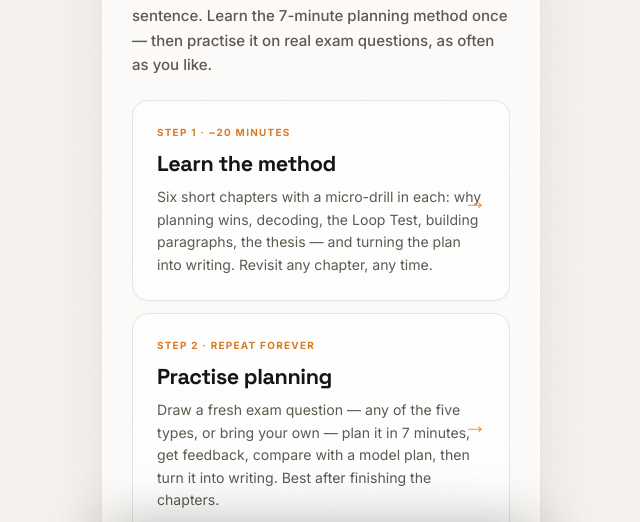
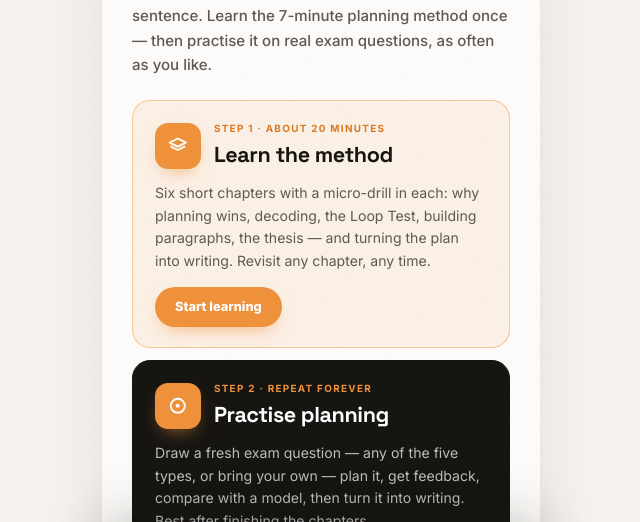
Before and after one commit to JDWhite2026/IELTS-PLANNING-APP, a website: page www/index.html in a window 1280 px wide. Both pictures are taken after a click on the button "Begin". Shown: the part 278-800 px from the top of the page, without its empty margins (319-959 px from the left). Drawn offline with Linux system fonts and the light colour scheme.

Commit message:
Decode chapter: animated boundary/decoy reveal, Loop-style explanation

```diff
--- a/www/index.html
+++ b/www/index.html
@@ -138,14 +138,22 @@
         .viewport-canvas.canvas-shift { animation: canvasShift 0.6s var(--glide) both; }
 
         /* ---------- Home doors ---------- */
-        .home-door { background: #ffffff; border: 1px solid var(--line); border-radius: 16px; padding: 24px; cursor: pointer; text-align: left; margin-bottom: 12px; transition: all 0.2s var(--spring); box-shadow: 0 2px 8px -4px rgba(23,21,18,0.07); position: relative; overflow: hidden; animation: zoomFocus 0.7s var(--glide) both; }
+        .home-door { border-radius: 18px; padding: 20px 22px; cursor: pointer; text-align: left; margin-bottom: 12px; transition: all 0.2s var(--spring); position: relative; overflow: hidden; animation: zoomFocus 0.7s var(--glide) both; }
         .home-door:nth-child(2) { animation-delay: 0.12s; }
-        .home-door:hover { border-color: var(--brand-orange); transform: translateY(-3px); box-shadow: 0 16px 34px -16px rgba(240,146,59,0.55); }
+        .home-door:hover { transform: translateY(-3px); box-shadow: 0 16px 34px -16px rgba(240,146,59,0.55); }
         .home-door:active { transform: scale(0.99); }
-        .home-door .door-kicker { font-family: var(--font-display); font-size: 0.62rem; font-weight: 700; text-transform: uppercase; letter-spacing: 0.13em; color: var(--brand-orange-deep); display: block; margin-bottom: 8px; }
-        .home-door h4 { font-family: var(--font-serif); font-size: 1.35rem; font-weight: 700; margin: 0 0 6px 0; letter-spacing: -0.02em; }
-        .home-door p { margin: 0; font-size: 0.88rem; color: var(--text-secondary); line-height: 1.6; }
-        .home-door .door-arrow { position: absolute; right: 22px; top: 50%; transform: translateY(-50%); font-family: var(--font-serif); font-size: 1.5rem; color: var(--brand-orange); }
+        .home-door .hd-top { display: flex; align-items: center; gap: 13px; margin-bottom: 11px; }
+        .home-door .hd-ico { width: 46px; height: 46px; border-radius: 13px; background: var(--brand-orange); color: #fff; display: flex; align-items: center; justify-content: center; font-size: 1.35rem; flex-shrink: 0; box-shadow: 0 8px 18px -8px rgba(240,146,59,0.7); }
+        .home-door .door-kicker { font-family: var(--font-display); font-size: 0.62rem; font-weight: 700; text-transform: uppercase; letter-spacing: 0.13em; color: var(--brand-orange-deep); display: block; margin-bottom: 3px; }
+        .home-door h4 { font-family: var(--font-serif); font-size: 1.35rem; font-weight: 700; margin: 0; letter-spacing: -0.02em; }
+        .home-door p { margin: 0 0 15px 0; font-size: 0.88rem; color: var(--text-secondary); line-height: 1.6; }
+        .home-door .hd-cta { display: inline-block; font-family: var(--font-display); font-size: 0.8rem; font-weight: 800; color: #fff; background: var(--brand-orange); padding: 10px 20px; border-radius: 999px; box-shadow: 0 8px 18px -8px rgba(240,146,59,0.7); transition: background 0.2s ease; }
+        .home-door:hover .hd-cta { background: var(--brand-orange-deep); }
+        .door-learn { background: var(--brand-orange-wash); border: 1px solid rgba(240,146,59,0.45); }
+        .door-practise { background: var(--brand-black); border: 1px solid var(--brand-black); }
+        .door-practise h4 { color: #fff; }
+        .door-practise p { color: rgba(255,255,255,0.72); }
+        .door-practise .door-kicker { color: var(--brand-orange); }
 
         /* ---------- Reveal / theory ---------- */
         .focus-beat { animation: zoomFocus 0.85s var(--glide) both; margin-bottom: 11px; }
@@ -192,6 +200,12 @@
         .tap-card.tap-right { border-color: var(--brand-orange); background: var(--brand-orange-wash); color: var(--brand-orange-deep); font-weight: 700; animation: tapRight 0.5s var(--spring); pointer-events: none; }
         .tap-card.tap-wrong { animation: shakeQuick 0.4s ease; border-color: rgba(194,64,47,0.5); background: var(--color-error-light); color: var(--color-error); }
         .tap-card.tap-dim { opacity: 0.35; pointer-events: none; }
+
+        /* Decode chapter: the boundary and decoy light up in sequence */
+        @keyframes markBoundary { 0% { background: var(--paper-warm); color: var(--text-secondary); transform: scale(1); } 60% { transform: scale(1.14); } 100% { background: var(--brand-orange); color: #fff; transform: scale(1); } }
+        @keyframes markDecoy { 0% { background: var(--paper-warm); color: var(--text-secondary); transform: scale(1); } 60% { transform: scale(1.14); } 100% { background: var(--brand-black); color: #fff; transform: scale(1); } }
+        .tok-anim-boundary { display: inline-block; font-weight: 700; animation: markBoundary 0.7s var(--spring) 1.2s both; }
+        .tok-anim-decoy { display: inline-block; font-weight: 700; animation: markDecoy 0.7s var(--spring) 2.6s both; }
 
         .hl-red { background: #f9ded8; color: #9c3325; padding: 1px 7px; border-radius: 6px; font-weight: 700; }
         .hl-green { background: #ddeee3; color: #14532d; padding: 1px 7px; border-radius: 6px; font-weight: 700; }
@@ -1416,24 +1430,24 @@
                   expander(`What it costs if you miss it`,
                       stmt('Off-topic, however well written', `Write about schools when the question says <b>universities</b>, and those ideas are marked off-topic — the examiner cannot reward them, no matter how good the English is.`))
               ]); } },
-            { title: "Tap the boundary word", sub: "Find the fence in the example question.", wm: "02", showPrompt: false,
+            { title: "Watch the question give itself away", sub: "One word sets the limit. Another one pretends to.", wm: "02",
+              render(b, btn) {
+                  const sc = p.scope;
+                  b.innerHTML = `
+                      <div class="laser-prompt-frame" style="font-size:1.16rem; line-height:1.95;">${sc.before}<span class="text-word-token tok-anim-boundary">${sc.correctToken}</span>${sc.mid}<span class="text-word-token tok-anim-decoy">${sc.wrongToken}</span>${sc.after}</div>
+                      <div class="crit-legend" style="margin-top:2px; animation: zoomFocus 0.6s var(--glide) 3.4s both;"><span class="cl-plan"><i style="display:inline-block;width:9px;height:9px;background:var(--brand-orange);border-radius:2px;margin-right:4px;"></i>boundary — who it's about</span><span class="cl-lang"><i style="display:inline-block;width:9px;height:9px;background:var(--brand-black);border-radius:2px;margin-right:4px;"></i>decoy — one side of the argument</span></div>
+                      <div style="animation: zoomFocus 0.7s var(--glide) 4s both;">${stmt('Look at the two words', `<b>${sc.correctToken}</b> answers <i>"who is this essay about?"</i> — that's the boundary, the fence around everything you write. <b>${sc.wrongToken}</b> answers <i>"which side?"</i> — it's one team in the argument, not the fence. Ideas outside the fence don't count, however well written.`)}</div>
+                      <div style="animation: zoomFocus 0.7s var(--glide) 4.5s both;">${expander(`Why "${sc.wrongToken}" fools people`,
+                          stmt('It looks important', `It's one of the two things being compared — you'll write a whole paragraph about it later. But a paragraph topic is not a limit. The boundary tells you <b>whose essay this is</b>; the decoy just tells you one side of the debate.`))}</div>`;
+                  pauseBtn(btn, 4600);
+              } },
+            { title: "Your turn: tap the boundary", sub: "Same question — now you find the fence.", wm: "02", showPrompt: false,
               render(b, btn) {
                   gateBtn(btn);
                   const sc = p.scope;
                   b.innerHTML = `
                       <div class="tap-instruction">Tap the word that sets the limit</div>
-                      <div class="laser-prompt-frame">${sc.before}<span class="text-word-token tap-token" onclick="tapAnswer(this, true)">${sc.correctToken}</span>${sc.mid}<span class="text-word-token tap-token" data-hint="That names one side of the argument — a position, not a limit." onclick="tapAnswer(this, false)">${sc.wrongToken}</span>${sc.after}</div>`;
-              } },
-            { title: "The decoy", sub: "Look at the same question again — one word pretends to be the boundary.", wm: "02",
-              render(b, btn) {
-                  const sc = p.scope;
-                  focusReveal(b, btn, [
-                      `<div class="laser-prompt-frame">${sc.before}<span class="text-word-token tok-boundary">${sc.correctToken}</span>${sc.mid}<span class="text-word-token tok-decoy">${sc.wrongToken}</span>${sc.after}</div>
-                       <div class="crit-legend" style="margin-top:2px;"><span class="cl-plan"><i style="display:inline-block;width:9px;height:9px;background:var(--brand-orange);border-radius:2px;margin-right:4px;"></i>boundary — who it's about</span><span class="cl-lang"><i style="display:inline-block;width:9px;height:9px;background:var(--brand-black);border-radius:2px;margin-right:4px;"></i>decoy — one side of the argument</span></div>`,
-                      stmt('The quick test', `Ask <b>"who (or what) is this essay about?"</b> → ${sc.correctToken}. Ask <b>"which side?"</b> → ${sc.wrongToken}. Different questions, different jobs.`),
-                      expander(`Why "${sc.wrongToken}" fools people`,
-                          stmt('It looks important', `It's one of the two things being compared — you will write a whole paragraph about it later. But it is a <b>side of the argument</b>, not a limit. It doesn't tell you <b>who</b> the essay is about.`))
-                  ]);
+                      <div class="laser-prompt-frame" style="font-size:1.1rem;">${sc.before}<span class="text-word-token tap-token" onclick="tapAnswer(this, true)">${sc.correctToken}</span>${sc.mid}<span class="text-word-token tap-token" data-hint="That's the decoy — one side of the argument, not the limit." onclick="tapAnswer(this, false)">${sc.wrongToken}</span>${sc.after}</div>`;
               } },
             { title: "Drill: three real questions", sub: "Find the boundary in each — exam-style prompts, no help.", wm: "02",
               render(b, btn) {
@@ -2029,17 +2043,21 @@
         const learnedAll = chapterSeen.every((s, i) => CHAPTERS[i] && s >= CHAPTERS[i].steps.length);
         const board = el('visualDisplayBoard');
         board.innerHTML = `
-            <div class="home-door" onclick="renderChapterMap()">
-                <span class="door-kicker">Step 1 · ~20 minutes</span>
-                <h4>Learn the method</h4>
+            <div class="home-door door-learn" onclick="renderChapterMap()">
+                <div class="hd-top">
+                    <span class="hd-ico">${ico('layers')}</span>
+                    <div><span class="door-kicker">Step 1 · about 20 minutes</span><h4>Learn the method</h4></div>
+                </div>
                 <p>Six short chapters with a micro-drill in each: why planning wins, decoding, the Loop Test, building paragraphs, the thesis — and turning the plan into writing. Revisit any chapter, any time.</p>
-                <span class="door-arrow">→</span>
+                <span class="hd-cta">Start learning</span>
             </div>
-            <div class="home-door" onclick="enterPractise()">
-                <span class="door-kicker">Step 2 · repeat forever</span>
-                <h4>Practise planning</h4>
-                <p>Draw a fresh exam question — any of the five types, or bring your own — plan it in 7 minutes, get feedback, compare with a model plan, then turn it into writing. ${learnedAll ? 'You know the method — go.' : 'Best after finishing the chapters.'}</p>
-                <span class="door-arrow">→</span>
+            <div class="home-door door-practise" onclick="enterPractise()">
+                <div class="hd-top">
+                    <span class="hd-ico">${ico('target')}</span>
+                    <div><span class="door-kicker">Step 2 · repeat forever</span><h4>Practise planning</h4></div>
+                </div>
+                <p>Draw a fresh exam question — any of the five types, or bring your own — plan it, get feedback, compare with a model, then turn it into writing. ${learnedAll ? 'You know the method — go.' : 'Best after finishing the chapters.'}</p>
+                <span class="hd-cta">Practise now</span>
             </div>`;
         playEntrance(board);
 
```
Also changed, not shown: 1 other file.
